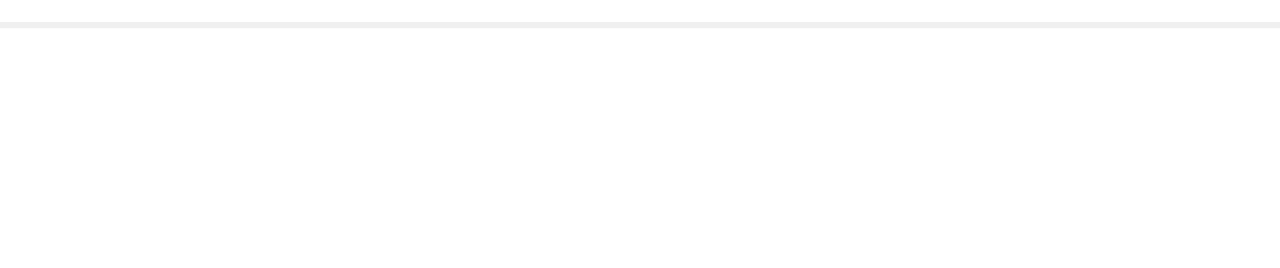
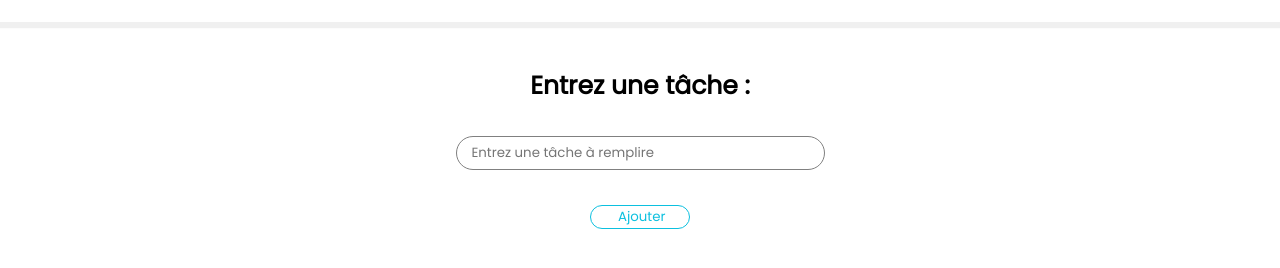
Before and after one commit to lroux07/todo_list, a website built with Vite: page index.html in a window 1280 px wide. Shown: the part 92-360 px from the top of the page. Built offline with nearby package versions, Linux system fonts and the light colour scheme.

Commit message:
Create first section

```diff
--- a/index.html
+++ b/index.html
@@ -15,6 +15,19 @@
       <h1>To do List</h1>
     </header>
 
+    <main>
+      <h2>Entrez une tâche :</h2>
+
+      <label for="tacheInput">tacheInput</label>
+      <p><input type="text" name="tacheInput" id="tacheInput" placeholder="Entrez une tâche à remplire"></p>
+
+      <button id="inputBtn">Ajouter</button>
+
+      <ol>
+
+      </ol>
+    </main>
+
     <script type="module" src="/main.js"></script>
   </body>
 </html>
--- a/style.css
+++ b/style.css
@@ -10,8 +10,10 @@ body {
   margin: 0;
   padding: 0;
   height: 100vh;
-  width: 100wh;
+  width: 100vw;
 }
+
+/* HEADER */
 
 header {
   display: flex;
@@ -31,3 +33,44 @@ h1 {
   text-decoration: underline #0cc0df;
   cursor: default;
 }
+
+/* MAIN */
+
+h2 {
+  display: flex;
+  justify-content: center;
+  padding: 25px;
+  font-size: 25px;
+}
+
+label {
+  display: none;
+}
+input {
+  display: flex;
+  margin: -15px auto;
+  width: 350px;
+  height: 30px;
+  padding-left: 15px;
+  border-radius: 20px;
+  border: 1px solid gray;
+  color: #0cc0df;
+}
+
+button {
+  display: flex;
+  margin: 50px auto;
+  width: 100px;
+  padding-left: 27px;
+  border-radius: 20px;
+  border: 1px solid #0cc0df;
+  color: #0cc0df;
+  background-color: white;
+  cursor: pointer;
+  transition: 0.5s;
+}
+button:hover {
+  color: white;
+  background-color: #0cc0df;
+  transition: 0.3s;
+}
```
